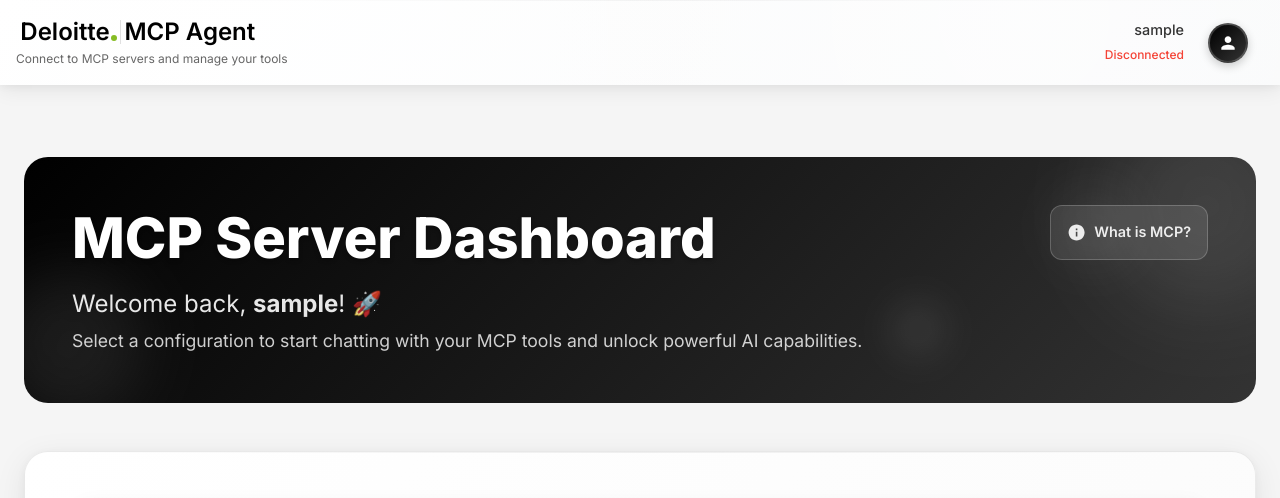
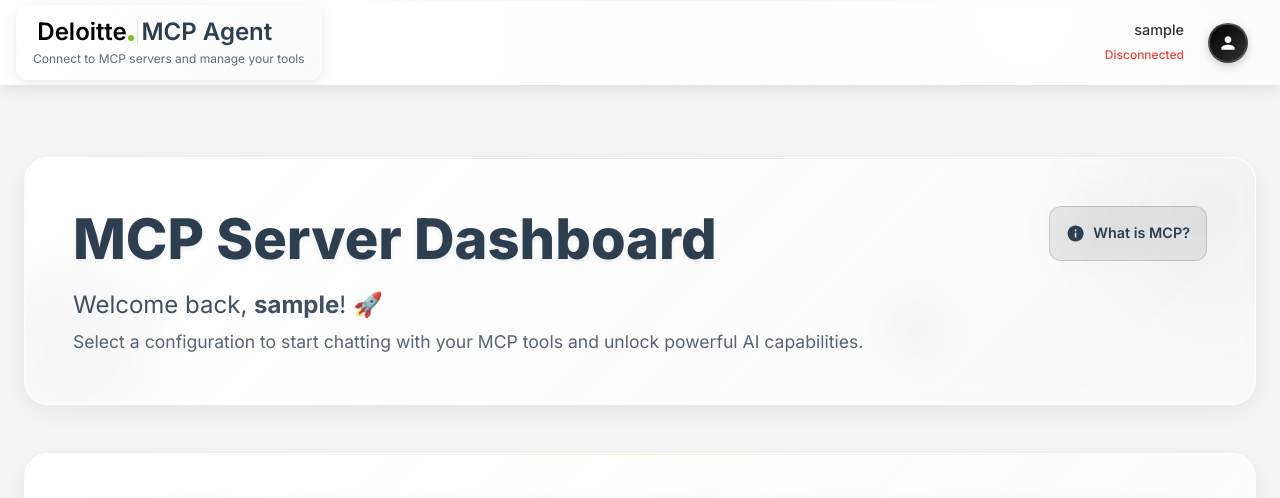
Before and after one commit to jadames8945/mcp-agent-frontend, a Next.js app: page /dashboard in a window 1280 px wide. Shown: the top 498 px of the page. Built offline with nearby package versions, Linux system fonts and the light colour scheme; no server answers; sample sign-in values are in the browser's storage.

Commit message:
Updating fe dashboard

```diff
--- a/src/app/chat/page.tsx
+++ b/src/app/chat/page.tsx
@@ -174,6 +174,8 @@ export default function ChatPage() {
   useEffect(() => {
     return () => {
       useChatStore.getState().closeWebSocket();
+      useChatStore.getState().clearForNavigation();
+      useMCPStore.getState().clearForNavigation();
     };
   }, []);
 
@@ -201,6 +203,7 @@ export default function ChatPage() {
           isConnected={isConnected}
           onLogout={handleLogout}
           onToggleSidePanel={toggleSidePanel}
+          showBackButton={true}
         />
       )}
 
--- a/src/components/DashboardHeader.tsx
+++ b/src/components/DashboardHeader.tsx
@@ -9,17 +9,29 @@ interface DashboardHeaderProps {
 export default function DashboardHeader({ username }: DashboardHeaderProps) {
   return (
     <Box sx={{
-      background: 'linear-gradient(135deg, #000000 0%, #333333 100%)',
+      background: 'linear-gradient(135deg, rgba(255, 255, 255, 0.95) 0%, rgba(250, 250, 250, 0.9) 100%)',
       borderRadius: '24px',
       p: 6,
       mb: 6,
-      color: 'white',
+      color: '#2C3E50',
       position: 'relative',
       overflow: 'hidden',
       transition: 'all 0.3s ease',
+      border: '1px solid rgba(255, 255, 255, 0.4)',
+      boxShadow: '0 8px 32px rgba(0, 0, 0, 0.06), 0 2px 8px rgba(0, 0, 0, 0.03)',
+      backdropFilter: 'blur(10px)',
       '&:hover': {
         transform: 'translateY(-2px)',
-        boxShadow: '0 20px 40px rgba(0, 0, 0, 0.3)',
+        boxShadow: '0 20px 40px rgba(0, 0, 0, 0.1)',
+      },
+      '&::before': {
+        content: '""',
+        position: 'absolute',
+        top: 0,
+        left: 0,
+        right: 0,
+        height: '1px',
+        background: 'linear-gradient(90deg, transparent 0%, rgba(0, 0, 0, 0.1) 50%, transparent 100%)',
       }
     }}>
       <Box sx={{
@@ -28,7 +40,7 @@ export default function DashboardHeader({ username }: DashboardHeaderProps) {
         right: -50,
         width: 200,
         height: 200,
-        background: 'rgba(255,255,255,0.1)',
+        background: 'rgba(0, 0, 0, 0.04)',
         borderRadius: '50%',
         filter: 'blur(40px)',
         animation: 'float 6s ease-in-out infinite'
@@ -39,7 +51,7 @@ export default function DashboardHeader({ username }: DashboardHeaderProps) {
         left: -30,
         width: 150,
         height: 150,
-        background: 'rgba(255,255,255,0.08)',
+        background: 'rgba(0, 0, 0, 0.03)',
         borderRadius: '50%',
         filter: 'blur(30px)',
         animation: 'float 8s ease-in-out infinite reverse'
@@ -51,7 +63,7 @@ export default function DashboardHeader({ username }: DashboardHeaderProps) {
         right: '10%',
         width: 80,
         height: 80,
-        background: 'rgba(255,255,255,0.05)',
+        background: 'rgba(0, 0, 0, 0.025)',
         borderRadius: '50%',
         filter: 'blur(20px)',
         animation: 'float 10s ease-in-out infinite'
@@ -63,7 +75,7 @@ export default function DashboardHeader({ username }: DashboardHeaderProps) {
         right: '25%',
         width: 60,
         height: 60,
-        background: 'rgba(255,255,255,0.06)',
+        background: 'rgba(0, 0, 0, 0.03)',
         borderRadius: '50%',
         filter: 'blur(15px)',
         animation: 'float 7s ease-in-out infinite reverse'
@@ -80,7 +92,7 @@ export default function DashboardHeader({ username }: DashboardHeaderProps) {
               lineHeight: 1.2,
               position: 'relative',
               zIndex: 1,
-              textShadow: '0 2px 4px rgba(0,0,0,0.3)'
+              textShadow: '0 2px 4px rgba(44, 62, 80, 0.1)'
             }}
           >
             MCP Server Dashboard
--- a/src/components/Header.tsx
+++ b/src/components/Header.tsx
@@ -10,13 +10,19 @@ import {
   ListItemIcon,
   ListItemText,
   Divider,
+  Button,
 } from '@mui/material';
 import {
   Logout as LogoutIcon,
   Person as PersonIcon,
   AccountCircle as AccountIcon,
   Settings as SettingsIcon,
+  ArrowBack as ArrowBackIcon,
+  Home as HomeIcon,
 } from '@mui/icons-material';
+import { useRouter } from 'next/navigation';
+import { useChatStore } from '@/stores/chatStore';
+import { useMCPStore } from '@/stores/mcpStore';
 import { User } from '@/types/ui';
 import { THEME, BRAND } from '@/utils/constants';
 import Logo from './Logo';
@@ -26,9 +32,14 @@ interface HeaderProps {
   isConnected: boolean;
   onLogout: () => void;
   onToggleSidePanel: () => void;
+  showBackButton?: boolean;
+  showHomeButton?: boolean;
 }
 
-export default function Header({ user, isConnected, onLogout, onToggleSidePanel }: HeaderProps) {
+export default function Header({ user, isConnected, onLogout, onToggleSidePanel, showBackButton = false, showHomeButton = false }: HeaderProps) {
+  const router = useRouter();
+  const { clearForNavigation: clearChatStore } = useChatStore();
+  const { clearForNavigation: clearMCPStore } = useMCPStore();
   const [anchorEl, setAnchorEl] = useState<null | HTMLElement>(null);
   const open = Boolean(anchorEl);
 
@@ -45,13 +56,25 @@ export default function Header({ user, isConnected, onLogout, onToggleSidePanel
     onLogout();
   };
 
+  const handleBackToDashboard = () => {
+    clearChatStore();
+    clearMCPStore();
+    router.push('/dashboard');
+  };
+
+  const handleHomeClick = () => {
+    clearChatStore();
+    clearMCPStore();
+    router.push('/dashboard');
+  };
+
   return (
     <Paper
       elevation={0}
       sx={{
         width: '100%',
         height: THEME.dimensions.headerHeight,
-        background: 'linear-gradient(135deg, #ffffff 0%, #f8f9fa 100%)',
+        background: 'linear-gradient(135deg, #ffffff 0%, #fafafa 100%)',
         borderRadius: 0,
         display: 'flex',
         flexDirection: 'row',
@@ -65,6 +88,7 @@ export default function Header({ user, isConnected, onLogout, onToggleSidePanel
         border: 'none',
         overflow: 'hidden',
         boxShadow: '0 4px 20px rgba(0, 0, 0, 0.08), 0 2px 8px rgba(0, 0, 0, 0.04)',
+        backdropFilter: 'blur(10px)',
         '&::before': {
           content: '""',
           position: 'absolute',
@@ -81,12 +105,45 @@ export default function Header({ user, isConnected, onLogout, onToggleSidePanel
           left: 0,
           right: 0,
           bottom: 0,
-          background: 'radial-gradient(circle at 20% 50%, rgba(255, 255, 255, 0.8) 0%, transparent 50%), radial-gradient(circle at 80% 20%, rgba(255, 255, 255, 0.6) 0%, transparent 50%)',
+          background: 'radial-gradient(circle at 20% 50%, rgba(255, 255, 255, 0.9) 0%, transparent 50%), radial-gradient(circle at 80% 20%, rgba(255, 255, 255, 0.8) 0%, transparent 50%)',
           pointerEvents: 'none',
         }
       }}
     >
       <Box sx={{ display: 'flex', alignItems: 'center', paddingLeft: 2, position: 'relative', zIndex: 1 }}>
+        {showBackButton && (
+          <Button
+            startIcon={<ArrowBackIcon />}
+            onClick={handleBackToDashboard}
+            sx={{
+              mr: 2,
+              color: '#666',
+              '&:hover': {
+                backgroundColor: 'rgba(0, 0, 0, 0.04)',
+              },
+            }}
+          >
+            Dashboard
+          </Button>
+        )}
+        {showHomeButton && (
+          <Button
+            startIcon={<HomeIcon />}
+            onClick={handleHomeClick}
+            sx={{
+              mr: 2,
+              color: '#86BC24',
+              fontWeight: 600,
+              '&:hover': {
+                backgroundColor: 'rgba(134, 188, 36, 0.08)',
+                transform: 'translateY(-1px)',
+              },
+              transition: 'all 0.2s ease',
+            }}
+          >
+            Dashboard
+          </Button>
+        )}
         <Box>
           <Logo size="large" variant={isConnected ? 'chat' : 'dashboard'} isConnected={isConnected} />
         </Box>
--- a/src/components/Logo.tsx
+++ b/src/components/Logo.tsx
@@ -1,5 +1,8 @@
 import React from 'react';
 import { Box, Typography } from '@mui/material';
+import { useRouter } from 'next/navigation';
+import { useChatStore } from '@/stores/chatStore';
+import { useMCPStore } from '@/stores/mcpStore';
 import { THEME, BRAND } from '@/utils/constants';
 
 interface LogoProps {
@@ -9,6 +12,10 @@ interface LogoProps {
 }
 
 export default function Logo({ size = 'medium', isConnected = false, variant = 'chat' }: LogoProps) {
+  const router = useRouter();
+  const { clearForNavigation: clearChatStore } = useChatStore();
+  const { clearForNavigation: clearMCPStore } = useMCPStore();
+
   const sizeMap = {
     small: { fontSize: '16px', fontWeight: 600, dotSize: '4px', barHeight: '16px', gap: 0.3, subtitleSize: '8px' },
     medium: { fontSize: '20px', fontWeight: 600, dotSize: '5px', barHeight: '20px', gap: 0.35, subtitleSize: '12px' },
@@ -19,13 +26,33 @@ export default function Logo({ size = 'medium', isConnected = false, variant = '
 
   const shouldShowGreen = variant === 'dashboard' ? true : isConnected;
 
+  const handleLogoClick = () => {
+    clearChatStore();
+    clearMCPStore();
+    router.push('/dashboard');
+  };
+
   return (
     <Box
+      onClick={handleLogoClick}
       sx={{
         display: 'flex',
         flexDirection: 'column',
         alignItems: 'center',
         gap: 0.5,
+        cursor: 'pointer',
+        padding: '12px 16px',
+        borderRadius: '12px',
+        background: 'linear-gradient(135deg, rgba(255, 255, 255, 0.9) 0%, rgba(250, 250, 250, 0.8) 100%)',
+        backdropFilter: 'blur(10px)',
+        border: '1px solid rgba(255, 255, 255, 0.3)',
+        boxShadow: '0 4px 20px rgba(0, 0, 0, 0.06), 0 2px 8px rgba(0, 0, 0, 0.04)',
+        '&:hover': {
+          opacity: 0.9,
+          transform: 'scale(1.02)',
+          boxShadow: '0 6px 25px rgba(0, 0, 0, 0.1), 0 3px 12px rgba(0, 0, 0, 0.06)',
+        },
+        transition: 'all 0.3s ease',
       }}
     >
       <Box
@@ -53,11 +80,12 @@ export default function Logo({ size = 'medium', isConnected = false, variant = '
             width: dotSize,
             height: dotSize,
             borderRadius: '50%',
-            backgroundColor: shouldShowGreen ? '#86BC24' : '#FF0000',
+            backgroundColor: shouldShowGreen ? '#86BC24' : '#FF6B6B',
             flexShrink: 0,
             alignSelf: 'flex-end',
             mb: 0.7,
-            ml: -0.3
+            ml: -0.3,
+            boxShadow: '0 2px 8px rgba(134, 188, 36, 0.3)',
           }}
         />
 
@@ -74,7 +102,7 @@ export default function Logo({ size = 'medium', isConnected = false, variant = '
           sx={{
             fontSize,
             fontWeight,
-            color: '#000000',
+            color: '#2C3E50',
             fontFamily: '"Inter", "Segoe UI", "Roboto", sans-serif',
             lineHeight: 1.2,
           }}
@@ -87,7 +115,7 @@ export default function Logo({ size = 'medium', isConnected = false, variant = '
         sx={{
           fontSize: subtitleSize,
           fontWeight: 400,
-          color: '#666666',
+          color: '#5A6C7D',
           fontFamily: '"Inter", "Segoe UI", "Roboto", sans-serif',
           lineHeight: 1.4,
           alignSelf: 'flex-start',
--- a/src/components/MCPInfoTooltip.tsx
+++ b/src/components/MCPInfoTooltip.tsx
@@ -53,20 +53,21 @@ export default function MCPInfoTooltip() {
           gap: 1,
           p: 2,
           borderRadius: '12px',
-          backgroundColor: 'rgba(255, 255, 255, 0.1)',
-          border: '1px solid rgba(255, 255, 255, 0.2)',
+          backgroundColor: 'rgba(0, 0, 0, 0.08)',
+          border: '1px solid rgba(0, 0, 0, 0.15)',
           cursor: 'pointer',
           transition: 'all 0.2s ease',
           '&:hover': {
-            backgroundColor: 'rgba(255, 255, 255, 0.15)',
-            borderColor: 'rgba(255, 255, 255, 0.3)',
+            backgroundColor: 'rgba(0, 0, 0, 0.12)',
+            borderColor: 'rgba(0, 0, 0, 0.25)',
             transform: 'translateY(-1px)',
+            boxShadow: '0 4px 12px rgba(0, 0, 0, 0.15)',
           }
         }}
         onClick={() => setIsOpen(!isOpen)}
       >
-        <InfoIcon sx={{ fontSize: '1.2rem', color: 'rgba(255, 255, 255, 0.9)' }} />
-        <Typography variant="body2" sx={{ fontWeight: 600, fontSize: '0.9rem', color: 'rgba(255, 255, 255, 0.9)' }}>
+        <InfoIcon sx={{ fontSize: '1.2rem', color: '#2C3E50' }} />
+        <Typography variant="body2" sx={{ fontWeight: 600, fontSize: '0.9rem', color: '#2C3E50' }}>
           What is MCP?
         </Typography>
       </Box>
--- a/src/stores/mcpStore.ts
+++ b/src/stores/mcpStore.ts
@@ -43,6 +43,7 @@ interface MCPState {
   clearError: () => void;
   clearForNewChat: () => void;
   clearForLogout: () => void;
+  clearForNavigation: () => void;
 }
 
 export const useMCPStore = create<MCPState>((set, get) => ({
@@ -187,4 +188,19 @@ export const useMCPStore = create<MCPState>((set, get) => ({
       streamingAgent: "",
     });
   },
+
+  clearForNavigation: () => {
+    set({
+      messages: [],
+      currentChatId: null,
+      showChatInterface: false,
+      isConnected: false,
+      sessionId: null,
+      tools: {},
+      isLoading: false,
+      error: null,
+      streamingContent: "",
+      streamingAgent: "",
+    });
+  },
 }));
```
Also changed, not shown: src/app/dashboard/page.tsx (+10 -4 lines), src/stores/chatStore.ts (+17 -0 lines).
